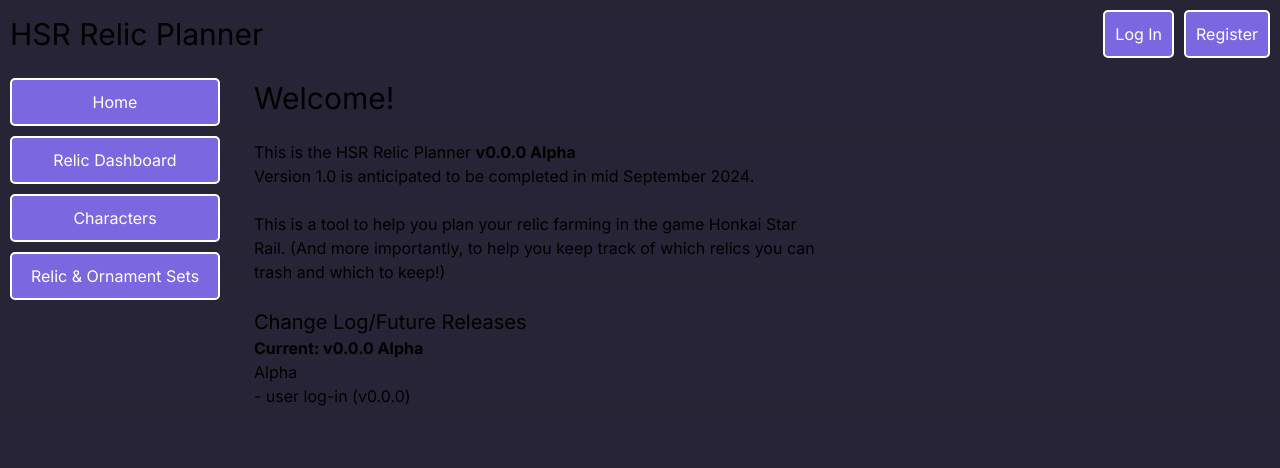
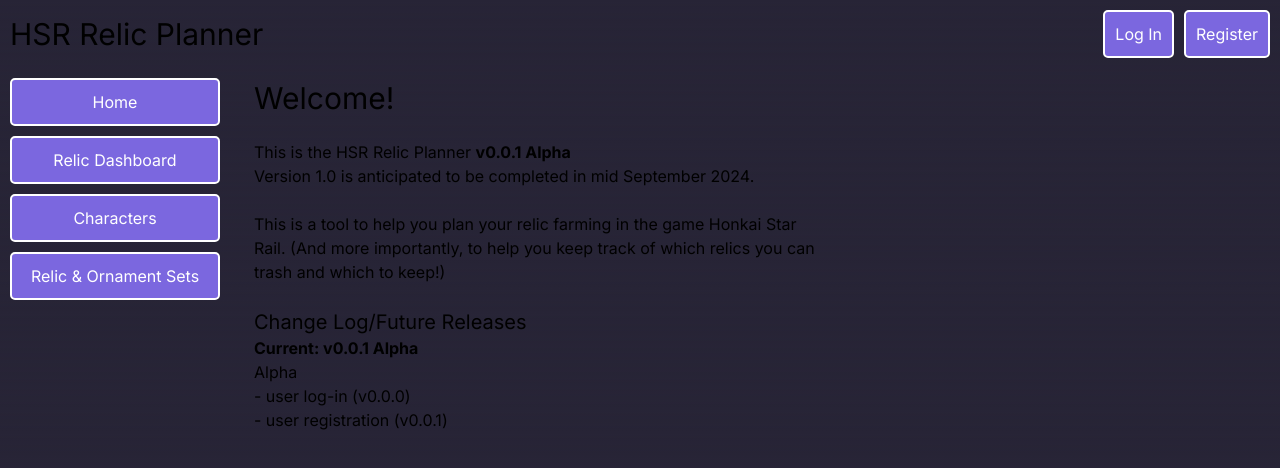
Before and after one commit to pkwlo/hsr-relic-planner, a Next.js app: page / in a window 1280 px wide. Shown: the top 468 px of the page. Built offline with nearby package versions, Linux system fonts and the light colour scheme.

Commit message:
update version add password disclaimer

```diff
--- a/app/page.tsx
+++ b/app/page.tsx
@@ -5,6 +5,7 @@
 import Header from "@/components/Header";
 
 export default function Home() {
+  const version = "v0.0.1 Alpha";
   return (
     <>
       <Header />
@@ -14,7 +15,7 @@
           <h3 className="text-3xl">Welcome!</h3>
           <br />
           <p>
-            This is the HSR Relic Planner <b>v0.0.0 Alpha</b>
+            This is the HSR Relic Planner <b>{version}</b>
           </p>
           <p>
             Version 1.0 is anticipated to be completed in mid September 2024.
@@ -27,7 +28,7 @@
           </p>
           <br />
           <h3 className="text-xl">Change Log/Future Releases</h3>
-          <b>Current: v0.0.0 Alpha</b>
+          <b>Current: {version}</b>
           {/* <ul>
             <li>Release</li>
             <li>- MVP release (v1.0.0)</li>
@@ -41,9 +42,9 @@
           <ul>
             <li>Alpha</li>
             <li>- user log-in (v0.0.0)</li>
-            {/* <li>- user registration (v0.0.1)</li>
-            <li>- add characters to inventory (v0.0.2)</li>
-            <li>- add relics to inventory (v0.0.3)</li> */}
+            <li>- user registration (v0.0.1)</li>
+            {/* <li>- add characters to inventory (v0.0.2)</li> */}
+            {/* <li>- add relics to inventory (v0.0.3)</li> */}
           </ul>
         </div>
       </main>
--- a/app/register/page.tsx
+++ b/app/register/page.tsx
@@ -53,11 +53,14 @@
         <Sidebar />
         <div className="flex flex-col items-center p-3 px-6">
           <h3 className="text-3xl">Register!</h3>
-          <p>
+          <p className="pb-2">
             {"Already have an account?"}{" "}
             <a href="/log-in" style={{ fontWeight: 500 }}>
               <u>Log-in now!</u>
             </a>
+          </p>
+          <p className="p-2 border border-2">
+            {"Make sure you use a password that you don't use anywhere else."}
           </p>
           <div className="flex flex-col pt-3">
             <label htmlFor="email" className="text-lg">
--- a/components/Header.tsx
+++ b/components/Header.tsx
@@ -30,6 +30,10 @@
   window.location.reload();
 };
 
+function goTo(path: string) {
+  window.location.href = path;
+}
+
 const Header = () => {
   return (
     <header className="flex flex-row justify-between items-center">
@@ -50,8 +54,4 @@
   );
 };
 
-function goTo(path: string) {
-  window.location.href = path;
-}
-
 export default Header;
```
